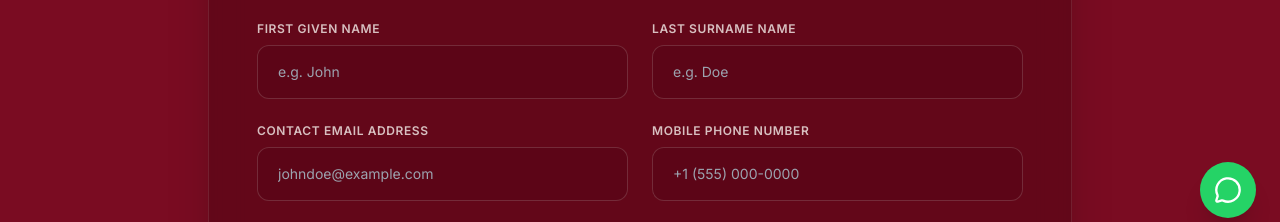
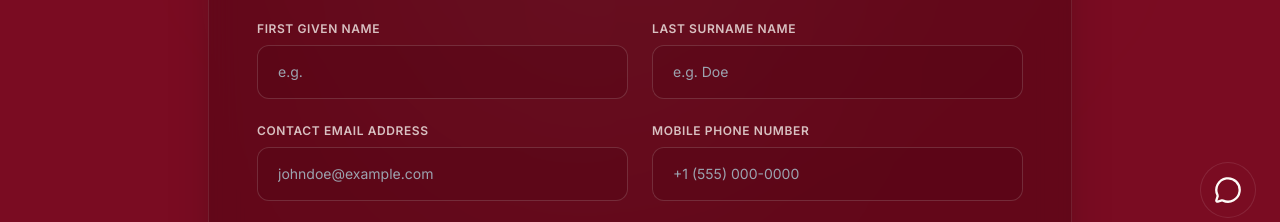
Before and after one commit to nismo-jdm/hope-abroad, a plain HTML site: page application.html in a window 1280 px wide. Shown: the part 558-780 px from the top of the page. Drawn offline with nearby package versions, Linux system fonts and the light colour scheme; a web font is replaced by a local one.

```diff
--- a/application.html
+++ b/application.html
@@ -70,6 +70,8 @@
 </head>
 <body x-data="{ currentStep: 1, targetCountry: 'Russia' }" class="min-h-screen flex flex-col justify-between">
 
+    <div class="absolute top-0 right-1/4 w-[600px] h-[600px] bg-brandCream/5 rounded-full blur-[140px] pointer-events-none"></div>
+    <div class="absolute bottom-0 left-1/4 w-[500px] h-[500px] bg-brandBeige/5 rounded-full blur-[120px] pointer-events-none"></div>
 
     <nav class="glass-card border-b border-white/5 backdrop-blur-md">
         <div class="max-w-6xl mx-auto px-6 h-20 flex items-center justify-between">
@@ -140,7 +142,7 @@
                 <div class="grid grid-cols-1 md:grid-cols-2 gap-6">
                     <div>
                         <label class="block text-xs font-semibold tracking-wider uppercase text-brandCream/80 mb-2">First Given Name</label>
-                        <input id="firstName" type="text" required class="w-full form-input rounded-xl px-5 py-4 text-sm" placeholder="e.g. John">
+                        <input id="firstName" type="text" required class="w-full form-input rounded-xl px-5 py-4 text-sm" placeholder="e.g. ">
                     </div>
                     <div>
                         <label class="block text-xs font-semibold tracking-wider uppercase text-brandCream/80 mb-2">Last Surname Name</label>
@@ -326,8 +328,8 @@
         <span>© 2026 Hope Abroad Study. All Rights Reserved.</span>
     </footer>
 
-    <a href="https://wa.me/918943764130" target="_blank" rel="noopener noreferrer" class="fixed bottom-6 right-6 z-50 flex items-center justify-center w-14 h-14 bg-[#25D366] text-white rounded-full shadow-xl transition-all duration-300 hover:scale-110 group" aria-label="Support Desk Connection">
-        <i data-lucide="message-circle" class="w-7 h-7"></i>
+   <a href="https://wa.me/918943764130" target="_blank" rel="noopener noreferrer" class="fixed bottom-6 right-6 z-50 flex items-center justify-center w-14 h-14 bg-brandBg text-brandBeige rounded-full shadow-premium-fab border border-white/10 transition-all duration-300 hover:bg-brandCharcoal hover:scale-110 active:scale-95 group" aria-label="Chat with us on WhatsApp">
+        <i data-lucide="message-circle" class="w-7 h-7 transition-transform group-hover:rotate-12"></i>
     </a>
 
     <script>
```
